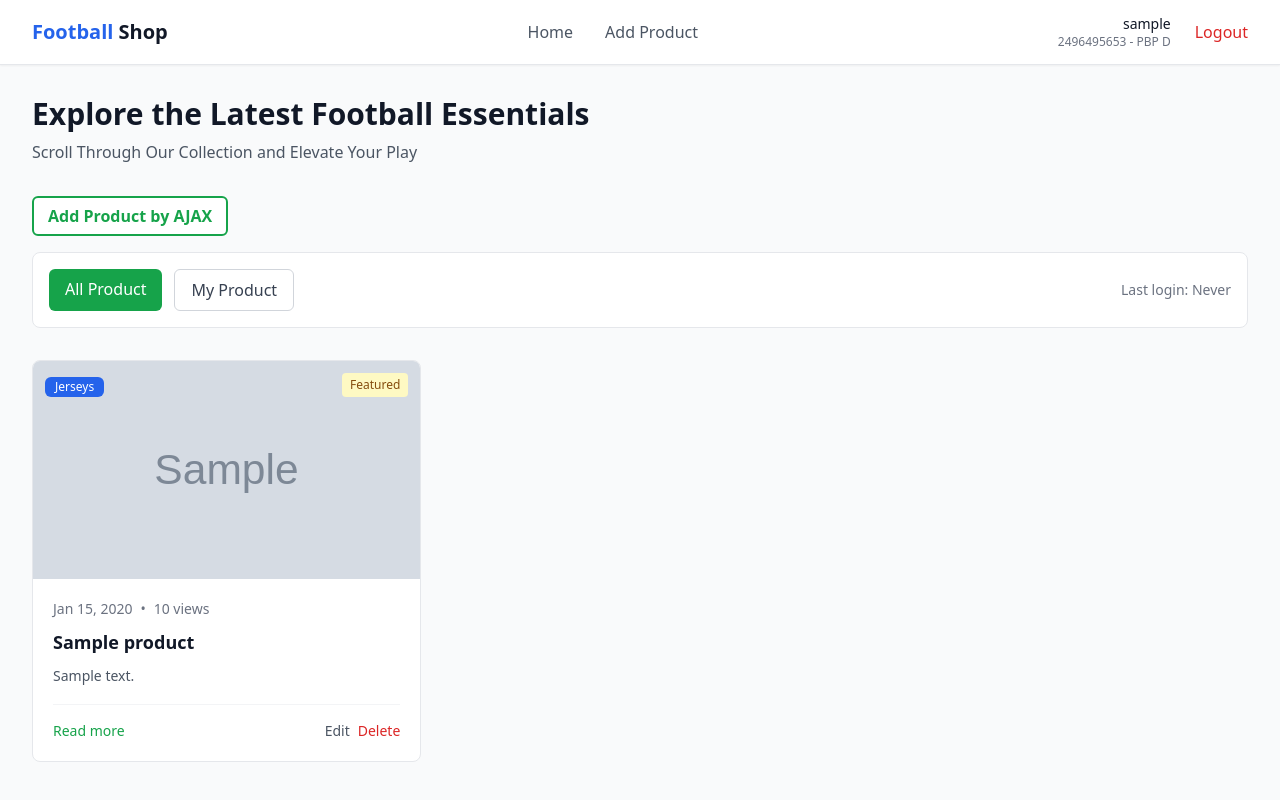
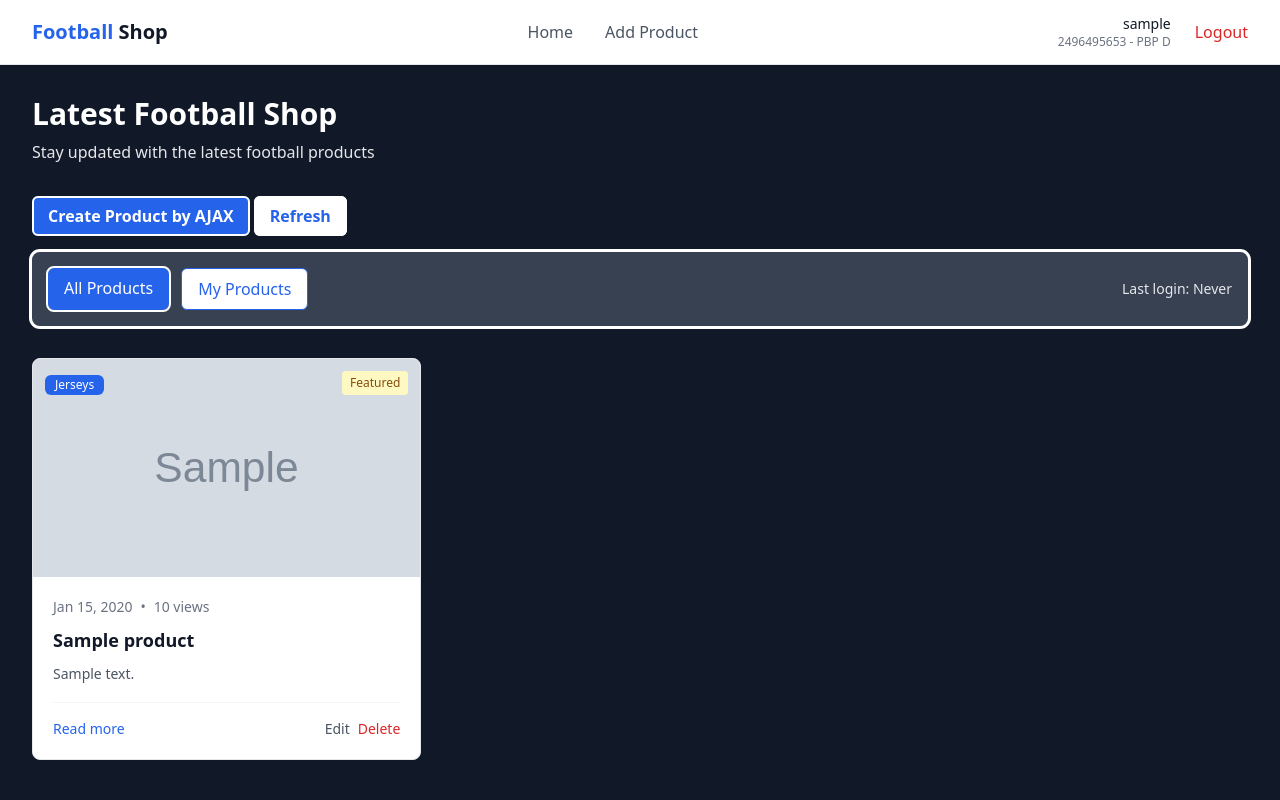
Before and after one commit to farrelzzz/football-shop, a Django app: page / in a window 1280 px wide. Run offline with Django 5.2, Linux system fonts and the light colour scheme; a user stored in the database is signed in; tables that the repository leaves empty hold one stand-in row (values such as "Sample post"); grey boxes marked "Sample" are stand-in pictures; some libraries are stand-ins or nearby versions.

Commit message:
solved: create dan retrieve pakai ajax, buat tombol untuk modal add product, refresh tanpa reload halaman saat ada aksi modal, buat tombol refresh tapa reload halaman, buat 3 state (loading, empty, error) pakai js

```diff
--- a/main/templates/edit_product.html
+++ b/main/templates/edit_product.html
@@ -46,7 +46,7 @@
           <a href="{% url 'main:show_main' %}" class="order-2 sm:order-1 px-6 py-3 border border-white text-white rounded-md font-medium hover:bg-gray-50 transition-colors text-center">
             Cancel
           </a>
-          <button type="submit" class="order-1 sm:order-2 flex-1 bg-blue-600 text-white px-6 py-3 rounded-md font-medium hover:bg-blue-700 transition-colors">
+          <button type="submit" class="order-1 sm:order-2 flex-1 bg-blue-600 text-white px-6 py-3 rounded-md font-medium hover:bg-blue-700 transition-colors" onclick="showToast('Product updated successfully!', 'Product updatted', 'success')">
             Update Product
           </button>
         </div>
--- a/main/templates/main.html
+++ b/main/templates/main.html
@@ -7,31 +7,38 @@
 
 {% block content %}
 {% include 'navbar.html' %}
-<div class="bg-gray-50 w-full pt-16 min-h-screen">
+<div class="bg-gray-900 w-full pt-16 min-h-screen">
   <div class="max-w-7xl mx-auto px-4 sm:px-6 lg:px-8 py-8">
     <!-- Header Section -->
     <div class="mb-8">
-      <h1 class="text-3xl font-bold text-gray-900 mb-2">Explore the Latest Football Essentials</h1>
-      <p class="text-gray-600">Scroll Through Our Collection and Elevate Your Play</p>
+      <h1 class="text-3xl font-bold text-white mb-2">Latest Football Shop</h1>
+      <p class="text-gray-200">Stay updated with the latest football products</p>
     </div>
 
      <!-- Button to open modal -->
-    <button onclick="showModal()" class="inline-flex items-center px-4 py-2 bg-white text-green-600 font-semibold outline outline-2 outline-green-600 outline-offset-[-2px] rounded-md hover:bg-green-600 hover:text-white transition-colors mb-4">
-      Add Product by AJAX
+    <span>
+      <button onclick="showModal()" class="inline-flex items-center px-4 py-2 bg-blue-600 text-white font-semibold outline outline-2 outline-white outline-offset-[-2px] rounded-md hover:bg-white hover:text-blue-600 hover:outline-blue-600 transition-colors mb-4">
+        Create Product by AJAX
       </button>
+    </span>
+    <span>
+       <button onclick="fetchNewsFromServer()" class="inline-flex items-center px-4 py-2 bg-white text-blue-600 font-semibold outline outline-2 outline-white outline-offset-[-2px] rounded-md hover:bg-blue-600 hover:text-white hover:outline-blue-600 transition-colors mb-4">
+        Refresh
+      </button>
+    </span>
 
     <!-- Filter Section -->
-    <div class="flex flex-col sm:flex-row sm:items-center sm:justify-between mb-8 bg-white rounded-lg border border-gray-200 p-4">
+    <div class="flex flex-col sm:flex-row sm:items-center sm:justify-between mb-8 bg-gray-700 rounded-lg outline outline-3 outline-white p-4">
       <div class="flex space-x-3 mb-4 sm:mb-0">
-        <a id="filter-all" class="bg-green-600 text-white px-4 py-2 rounded-md font-medium transition-colors hover:bg-green-700">
-          All Product
+        <a id="filter-all" class="bg-blue-600 text-white px-4 py-2 rounded-md font-medium outline outline-2 outline-white transition-colors hover:bg-white hover:text-blue-600 hover:outline-blue-600">
+          All Products
         </a>
-        <a id="filter-my" class="bg-white text-gray-700 border border-gray-300 px-4 py-2 rounded-md font-medium transition-colors hover:bg-green-600 hover:text-white">
-          My Product
+        <a id="filter-my" class="bg-white text-blue-600 outline outline-2 outline-blue600 px-4 py-2 rounded-md font-medium transition-colors hover:bg-blue-600 hover:text-white hover:outline-blue-600">
+          My Products
         </a>
       </div>
       {% if user.is_authenticated %}
-        <div class="text-sm text-gray-500">Last login: {{ last_login }}</div>
+        <div class="text-sm text-gray-200">Last login: {{ last_login }}</div>
       {% endif %}
     </div>
 
@@ -47,16 +54,16 @@
     <!-- Error State -->
     <div id="error" class="hidden"></div>
 
-    <!-- Product Grid -->
+    <!-- News Grid -->
     <div id="grid" class="hidden"></div>
 
     <!-- Empty State -->
     <div id="empty" class="bg-white rounded-lg border border-gray-200 p-12 text-center hidden">
       <div class="w-32 h-32 mx-auto mb-4">
-        <img src="{% static 'image/no-image.jpg' %}" alt="No product available" class="w-full h-full object-contain">
+        <img src="{% static 'image/no-image.jpg' %}" alt="No products available" class="w-full h-full object-contain">
       </div>
-      <h3 class="text-lg font-medium text-gray-900 mb-2">No product found</h3>
-      <p class="text-gray-500 mb-6">Be the first to share football product with the community.</p>
+      <h3 class="text-lg font-medium text-gray-900 mb-2">No products found</h3>
+      <p class="text-gray-500 mb-6">Be the first to share football ptoducts with the community.</p>
       <a href="{% url 'main:add_product' %}" class="inline-flex items-center px-4 py-2 bg-green-600 text-white rounded-md hover:bg-green-700 transition-colors">
         Add Product
       </a>
@@ -64,34 +71,35 @@
   </div>
 </div>
 
-
 <script>
 // Configuration
-const PRODUCT_API_ENDPOINT = "{% url 'main:show_json' %}";
+const NEWS_API_ENDPOINT = "{% url 'main:show_json' %}";
 const CURRENT_USER_ID = "{{ user.id|default_if_none:'' }}";
 
 // DOM Elements
 const loadingSpinner = document.getElementById('loading');
 const errorMessage = document.getElementById('error');
 const emptyStateDisplay = document.getElementById('empty');
-const productGridContainer = document.getElementById('grid');
-const showAllProductButton = document.getElementById('filter-all');
-const showMyProductButton = document.getElementById('filter-my');
+const newsGridContainer = document.getElementById('grid');
+const showAllNewsButton = document.getElementById('filter-all');
+const showMyNewsButton = document.getElementById('filter-my');
 
 // State Variables
 let activeFilter = 'all';
-let allProductData = [];
+let allNewsData = [];
 
 // Update filter button appearance
 function updateFilterButtonsAppearance() {
-  if (!showAllProductButton || !showMyProductButton) return;
+  if (!showAllNewsButton || !showMyNewsButton) return;
 
+  dipilih ='bg-blue-600 text-white px-4 py-2 rounded-md font-medium outline outline-2 outline-white transition-colors hover:bg-white hover:text-blue-600 hover:outline-blue-600';
+  tidak_dipilih = 'bg-white text-blue-600 border border-blue-600 px-4 py-2 rounded-md font-medium transition-colors hover:bg-blue-600 hover:text-white hover:border-white';
   if (activeFilter === 'all') {
-    showAllProductButton.className = 'bg-green-600 text-white px-4 py-2 rounded-md font-medium transition-colors hover:bg-green-700';
-    showMyProductButton.className = 'bg-white text-gray-700 border border-gray-300 px-4 py-2 rounded-md font-medium transition-colors hover:bg-green-600 hover:text-white';
+    showAllNewsButton.className = dipilih;
+    showMyNewsButton.className = tidak_dipilih;
   } else {
-    showMyProductButton.className = 'bg-green-600 text-white px-4 py-2 rounded-md font-medium transition-colors hover:bg-green-700';
-    showAllProductButton.className = 'bg-white text-gray-700 border border-gray-300 px-4 py-2 rounded-md font-medium transition-colors hover:bg-green-600 hover:text-white';
+    showMyNewsButton.className = dipilih;
+    showAllNewsButton.className = tidak_dipilih;
   }
 }
 
@@ -100,11 +108,11 @@ function displayPageSection({ showLoading = false, showError = false, showEmpty
   loadingSpinner.classList.toggle('hidden', !showLoading);
   errorMessage.classList.toggle('hidden', !showError);
   emptyStateDisplay.classList.toggle('hidden', !showEmpty);
-  productGridContainer.classList.toggle('hidden', !showGrid);
+  newsGridContainer.classList.toggle('hidden', !showGrid);
 
   // Add grid classes when showing grid
   if (showGrid) {
-    productGridContainer.className = 'grid grid-cols-1 md:grid-cols-2 lg:grid-cols-3 gap-6';
+    newsGridContainer.className = 'grid grid-cols-1 md:grid-cols-2 lg:grid-cols-3 gap-6';
   }
 }
 
@@ -120,8 +128,8 @@ function getReadableCategoryName(categoryCode) {
   return categoryMapping[categoryCode] || categoryCode;
 }
 
-// Create product card element
-function buildProductCardElement(item) {
+// Create news card element
+function buildNewsCardElement(item) {
     const article = document.createElement('article');
     article.className = 'bg-white rounded-lg border border-gray-200 hover:shadow-lg transition-shadow duration-300 overflow-hidden flex flex-col h-full';
 
@@ -152,7 +160,7 @@ function buildProductCardElement(item) {
     const editDeleteHtml = CURRENT_USER_ID && Number(CURRENT_USER_ID) === Number(item.user_id)
         ? `<div class='flex space-x-2'>
             <a href='${linkEdit}' class='text-gray-600 hover:text-gray-700 text-sm transition-colors'>Edit</a>
-            <a href='${linkDelete}' class='text-red-600 hover:text-red-700 text-sm transition-colors' onclick='return confirm("Are you sure you want to delete this article?")'>Delete</a>
+            <a href='${linkDelete}' class='text-red-600 hover:text-red-700 text-sm transition-colors' onclick="showToast('Product deleted!', 'Product deleted', 'error')">Delete</a>
           </div>`
         : '';
 
@@ -178,7 +186,7 @@ function buildProductCardElement(item) {
           </h3>
           <p class="text-gray-600 text-sm leading-relaxed line-clamp-3 mb-4">${content}</p>
           <div class="pt-4 border-t border-gray-100 flex items-center justify-between">
-            <a href="${linkDetail}" class="text-green-600 hover:text-green-700 font-medium text-sm transition-colors">Read more</a>
+            <a href="${linkDetail}" class="text-blue-600 hover:text-blue-700 font-medium text-sm transition-colors">Read more</a>
             ${editDeleteHtml}
           </div>
         </div>
@@ -187,82 +195,81 @@ function buildProductCardElement(item) {
     article.innerHTML = cardHtml;
     return article;
 }
-// Render all product cards
-function renderAllProductCards(productItems) {
-  productGridContainer.innerHTML = '';
-  productItems.forEach(productItem => {
-    const cardElement = buildProductCardElement(productItem);
-    productGridContainer.appendChild(cardElement);
+
+// Render all news cards
+function renderAllNewsCards(newsItems) {
+  newsGridContainer.innerHTML = '';
+  newsItems.forEach(newsItem => {
+    const cardElement = buildNewsCardElement(newsItem);
+    newsGridContainer.appendChild(cardElement);
   });
 }
 
-// Filter and display product
-function filterAndDisplayProduct() {
+// Filter and display news
+function filterAndDisplayNews() {
   updateFilterButtonsAppearance();
 
-  const filteredProduct = activeFilter === 'all'
-    ? allProductData
-    : allProductData.filter(product => Number(product.user_id) === Number(CURRENT_USER_ID));
+  const filteredNews = activeFilter === 'all'
+    ? allNewsData
+    : allNewsData.filter(news => Number(news.user_id) === Number(CURRENT_USER_ID));
 
-  if (filteredProduct.length === 0) {
+  if (filteredNews.length === 0) {
     displayPageSection({ showEmpty: true });
   } else {
-    renderAllProductCards(filteredProduct);
+    renderAllNewsCards(filteredNews);
     displayPageSection({ showGrid: true });
   }
 }
 
-// Fetch product data from server
-async function fetchProductFromServer() {
+// Fetch news data from server
+async function fetchNewsFromServer() {
   try {
     displayPageSection({ showLoading: true });
 
-    const response = await fetch(PRODUCT_API_ENDPOINT, {
+    const response = await fetch(NEWS_API_ENDPOINT, {
       headers: { 'Accept': 'application/json' },
     });
 
     if (!response.ok) {
-      throw new Error('Failed to fetch product data from server');
+      throw new Error('Failed to fetch products data from server');
     }
 
-    const productData = await response.json();
-    allProductData = productData || [];
+    const newsData = await response.json();
+    allNewsData = newsData || [];
 
-    filterAndDisplayProduct();
+    filterAndDisplayNews();
   } catch (error) {
-    console.error('Error loading product:', error);
+    console.error('Error loading products:', error);
     displayPageSection({ showError: true });
   }
 }
 
 // Event handlers
-function handleShowAllProductClick() {
+function handleShowAllNewsClick() {
   activeFilter = 'all';
-  filterAndDisplayProduct();
+  filterAndDisplayNews();
 }
 
-function handleShowMyProductClick() {
+function handleShowMyNewsClick() {
   activeFilter = 'my';
-  filterAndDisplayProduct();
+  filterAndDisplayNews();
 }
 
 // Initialize page
-function initializeProductPage() {
-  showAllProductButton.addEventListener('click', handleShowAllProductClick);
-  showMyProductButton.addEventListener('click', handleShowMyProductClick);
+function initializeNewsPage() {
+  showAllNewsButton.addEventListener('click', handleShowAllNewsClick);
+  showMyNewsButton.addEventListener('click', handleShowMyNewsClick);
 
-  fetchProductFromServer();
+  fetchNewsFromServer();
 }
 
 // Start application
-initializeProductPage();
+initializeNewsPage();
 
 // Add event listener to detect new product
 document.addEventListener('productAdded', function() {
     // Refresh data without page reload
-    fetchProductFromServer();
+    fetchNewsFromServer();
 });
-
 </script>
-
 {% endblock content %}
--- a/main/templates/register.html
+++ b/main/templates/register.html
@@ -39,7 +39,7 @@
         </div>
       {% endif %}
 
-      <form method="POST" action="" class="space-y-5">
+      <form id="registerForm" method="POST" action="" class="space-y-5">
         {% csrf_token %}
 
         <div>
--- a/main/urls.py
+++ b/main/urls.py
@@ -1,7 +1,7 @@
 from django.urls import path
 from main.views import show_main, add_product, show_product, show_xml, show_json, show_xml_by_id, show_json_by_id
 from main.views import register, login_user, logout_user, edit_product, delete_product
-from main.views import add_product_entry_ajax, login_ajax
+from main.views import add_product_entry_ajax
 
 app_name = 'main'
 
@@ -14,10 +14,9 @@ urlpatterns = [
     path('xml/<str:product_id>/', show_xml_by_id, name='show_xml_by_id'),
     path('json/<str:product_id>/', show_json_by_id, name='show_json_by_id'),
     path('register/', register, name='register'),
-    #path('login/', login_user, name='login'),
+    path('login/', login_user, name='login'),
     path('logout/', logout_user, name='logout'),
     path('product/<uuid:id>/edit', edit_product, name='edit_product'),
     path('product/<uuid:id>/delete', delete_product, name='delete_product'),
-    path('create-product-ajax', add_product_entry_ajax, name='add_product_entry_ajax'),
-    path('login-ajax/', login_ajax, name='login-ajax'),
+    path('add-product-ajax', add_product_entry_ajax, name='add_product_entry_ajax'),
 ]
--- a/main/views.py
+++ b/main/views.py
@@ -183,61 +183,3 @@ def add_product_entry_ajax(request):
     new_product.save()
 
     return HttpResponse(b"CREATED", status=201)
-
-
-@require_POST
-def login_ajax(request):
-    # form = AuthenticationForm(data=request.POST)
-
-    # if form.is_valid():
-    #     user = form.get_user()
-    #     login(request, user)
-
-    #     # Siapkan data JSON untuk respons sukses
-    #     response_data = {
-    #         'status': 'success',
-    #         'title' : 'Login Successful',
-    #         'message': 'Find The Gear You Need And Elevate Your Play!',
-    #         #'customEvent' : 'loginSuccessful',
-    #         #'redirect_url': reverse('main:show_main')
-    #     }
-
-    #     response = JsonResponse(response_data)
-    #     # Set cookie setelah login berhasil
-    #     response.set_cookie('last_login', str(datetime.datetime.now()))
-    #     return response
-    # else:
-    #     # Jika form tidak valid, kirim error sebagai JSON
-    #     # return JsonResponse({
-    #     #     'status': 'error',
-    #     #     'errors': form.errors.get_json_data()
-    #     # }, status=400) # Status 400 Bad Request
-
-    #     return JsonResponse({
-    #         'status': 'error',
-    #         'title': 'Login Failed',
-    #         'message': "Please enter a correct username and password. Note that both fields may be case-sensitive.",
-    #         #'customEvent' : 'loginFailed',
-    #     })
-
-    # form = AuthenticationForm(data=request.POST)
-
-    # if form.is_valid():
-    #     user = form.get_user()
-    #     login(request, user)
-    #     response = HttpResponse(b"SUCCESS", status=200)
-    #     response.set_cookie('last_login', str(datetime.datetime.now()))
-    #     return response
-    # else:
-    #     # INI BAGIAN PENTING: Kembalikan status error jika login gagal.
-    #     # JavaScript akan mendeteksi status 401 ini.
-    #     return HttpResponse(b"INVALID_CREDENTIALS", status=401)
-
-    form = AuthenticationForm(data=request.POST)
-
-    if form.is_valid():
-        user = form.get_user()
-        login(request, user)
-        response = HttpResponse(form)
-        response.set_cookie('last_login', str(datetime.datetime.now()))
-    return response
--- a/static/js/toast.js
+++ b/static/js/toast.js
@@ -26,7 +26,7 @@ function showToast(title, message, type = 'normal', duration = 3000) {
         toastComponent.style.border = '3px solid #d1d5db';
     }
 
-    // toastTitle.textContent = title;
+    toastTitle.textContent = title;
     toastMessage.textContent = message;
 
     toastComponent.classList.remove('opacity-0', 'translate-y-64');
--- a/templates/modal.html
+++ b/templates/modal.html
@@ -1,13 +1,13 @@
 <!-- Modal -->
 <div id="crudModal" class="hidden fixed inset-0 z-50 w-full flex items-center justify-center bg-gray-800 bg-opacity-50">
-  <div id="crudModalContent" class="bg-white rounded-lg shadow-lg w-5/6 sm:w-3/5 md:w-1/2 lg:w-2/5 xl:w-1/3 max-h-screen overflow-y-auto">
+  <div id="crudModalContent" class="bg-gray-900 rounded-lg shadow-lg w-5/6 sm:w-3/5 md:w-1/2 lg:w-2/5 xl:w-1/3 max-h-screen overflow-y-auto">
     <!-- Modal header -->
     <div class="flex items-center justify-between p-4 border-b">
       <div>
-        <h3 class="text-xl font-semibold text-gray-900">
-          Add New Product
+        <h3 class="text-xl font-semibold text-white">
+          Create New Product
         </h3>
-        <p class="text-sm text-gray-600 mt-1">Share your football product with the community</p>
+        <p class="text-sm text-gray-200 mt-1">Share your football products with the community</p>
       </div>
       <button type="button" class="text-gray-400 bg-transparent hover:bg-gray-200 hover:text-gray-900 rounded-lg text-sm p-1.5 ml-auto inline-flex items-center" onclick="hideModal()">
         <svg aria-hidden="true" class="w-5 h-5" fill="currentColor" viewBox="0 0 20 20" xmlns="http://www.w3.org/2000/svg">
@@ -20,15 +20,15 @@
     <div class="px-6 py-4 space-y-6 form-style">
       <form id="productForm">
         <div class="mb-4">
-          <label for="name" class="block text-sm font-medium text-gray-700">Name</label>
+          <label for="name" class="block text-sm font-medium text-white">Name</label>
           <input type="text" id="name" name="name" class="mt-1 block w-full border border-gray-300 rounded-md px-3 py-2" placeholder="Enter product name" required>
         </div>
         <div class="mb-4">
-          <label for="description" class="block text-sm font-medium text-gray-700">Description</label>
+          <label for="description" class="block text-sm font-medium text-white">Description</label>
           <textarea id="description" name="description" rows="3" class="mt-1 block w-full border border-gray-300 rounded-md px-3 py-2" placeholder="Enter product description" required></textarea>
         </div>
         <div class="mb-4">
-          <label for="category" class="block text-sm font-medium text-gray-700">Category</label>
+          <label for="category" class="block text-sm font-medium text-white">Category</label>
           <select id="category" name="category" class="mt-1 block w-full border border-gray-300 rounded-md px-3 py-2" required>
             <option value="">Choose a category</option>
             <option value="jerseys">Jerseys</option>
@@ -39,25 +39,24 @@
           </select>
         </div>
         <div class="mb-4">
-          <label for="thumbnail" class="block text-sm font-medium text-gray-700">Thumbnail URL</label>
+          <label for="thumbnail" class="block text-sm font-medium text-white">Thumbnail URL</label>
           <input type="url" id="thumbnail" name="thumbnail" class="mt-1 block w-full border border-gray-300 rounded-md px-3 py-2" placeholder="https://example.com/image.jpg">
         </div>
         <div class="mb-4">
           <div class="flex items-center">
             <input id="is_featured" name="is_featured" type="checkbox" class="w-4 h-4 text-blue-600 bg-gray-100 border-gray-300 rounded">
-            <label for="is_featured" class="ml-2 text-sm font-medium text-gray-900">Featured Product</label>
+            <label for="is_featured" class="ml-2 text-sm font-medium text-white">Featured Product</label>
           </div>
         </div>
       </form>
     </div>
     <!-- Modal footer -->
     <div class="flex flex-col sm:flex-row gap-4 p-6 border-t border-gray-200 rounded-b">
-      <button type="button" id="cancelButton" class="order-2 sm:order-1 px-6 py-3 border border-gray-300 text-gray-700 rounded-md font-medium hover:bg-gray-50 transition-colors text-center" onclick="hideModal()">Cancel</button>
-      <button type="submit" id="submitProduct" form="productForm" class="order-1 sm:order-2 flex-1 bg-green-600 text-white px-6 py-3 rounded-md font-medium hover:bg-green-700 transition-colors">Publish Product</button>
+      <button type="button" id="cancelButton" class="order-2 sm:order-1 px-6 py-3 outline outline-2 outline-white rounded-md text-white font-medium hover:bg-white hover:text-blue-600 transition-colors text-center" onclick="hideModal()">Cancel</button>
+      <button type="submit" id="submitNews" form="productForm" class="order-1 sm:order-2 flex-1 bg-blue-600 text-white px-6 py-3 outline outline-2 outline-white rounded-md font-medium hover:bg-white hover:text-blue-600 transition-colors">Publish Product</button>
     </div>
   </div>
 </div>
-
 
 <script>
   function showModal() {
@@ -83,7 +82,7 @@
       }, 150);
   }
 
-  async function addProductEntry() {
+  async function addNewsEntry() {
     await fetch("{% url 'main:add_product_entry_ajax' %}", {
       method: "POST",
       body: new FormData(document.querySelector('#productForm')),
@@ -93,7 +92,7 @@
     hideModal();
 
     // Show toast notification
-    showToast('Product added successfully!', '', 'success');
+    showToast('Product added successfully!', 'Add Product with AJAX', 'success');
 
     // Dispatch custom event to notify main.html about new data
     document.dispatchEvent(new CustomEvent('productAdded'));
@@ -103,6 +102,6 @@
 
   document.getElementById("productForm").addEventListener("submit", function(e) {
     e.preventDefault();
-    addProductEntry();
-  })
+    addNewsEntry();
+})
 </script>
```
Also changed, not shown: main/templates/login.html (+0 -53 lines), main/templates/product_detail.html (+24 -27 lines). Lines whose indentation alone changed are shown as unchanged.
